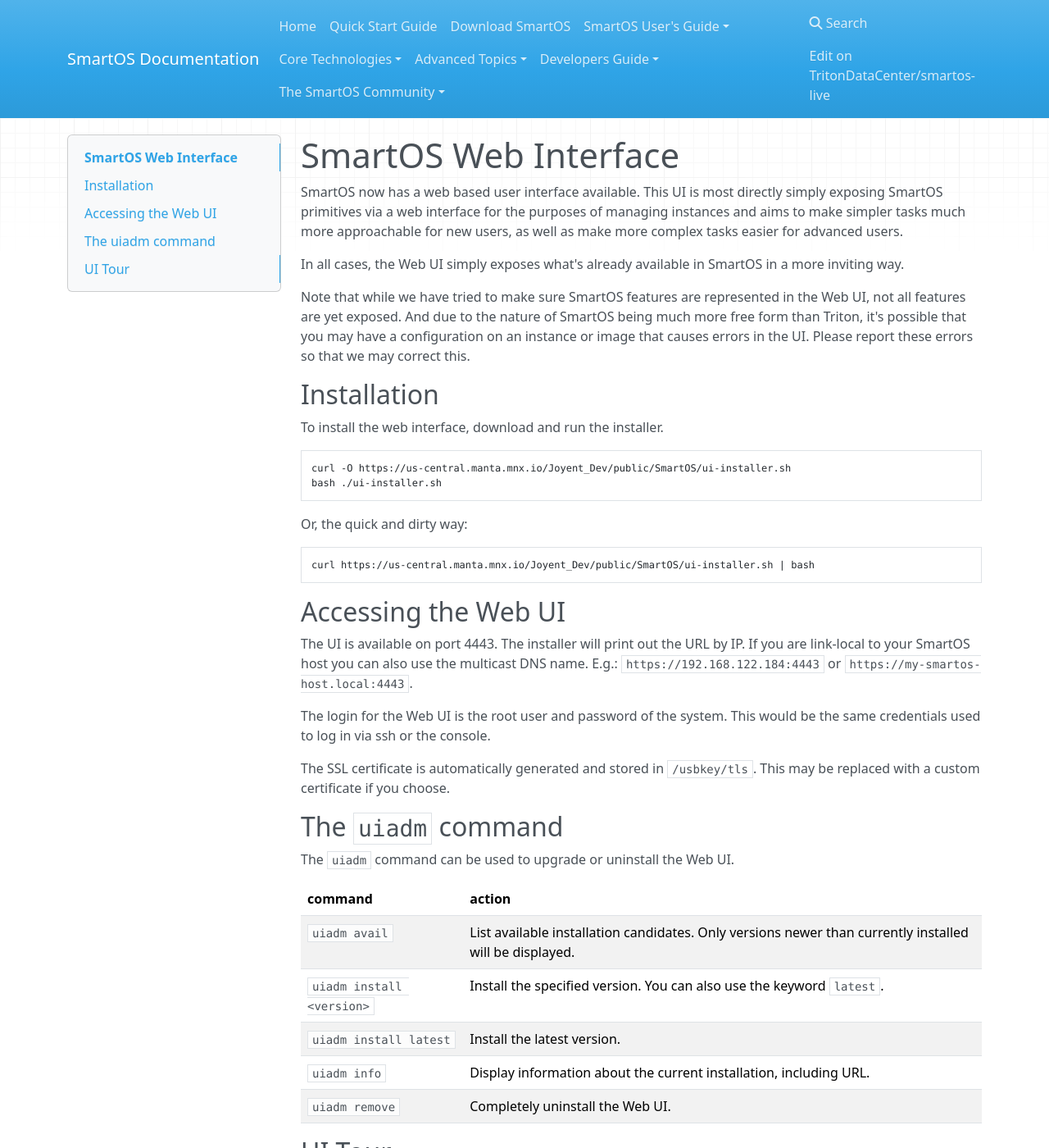
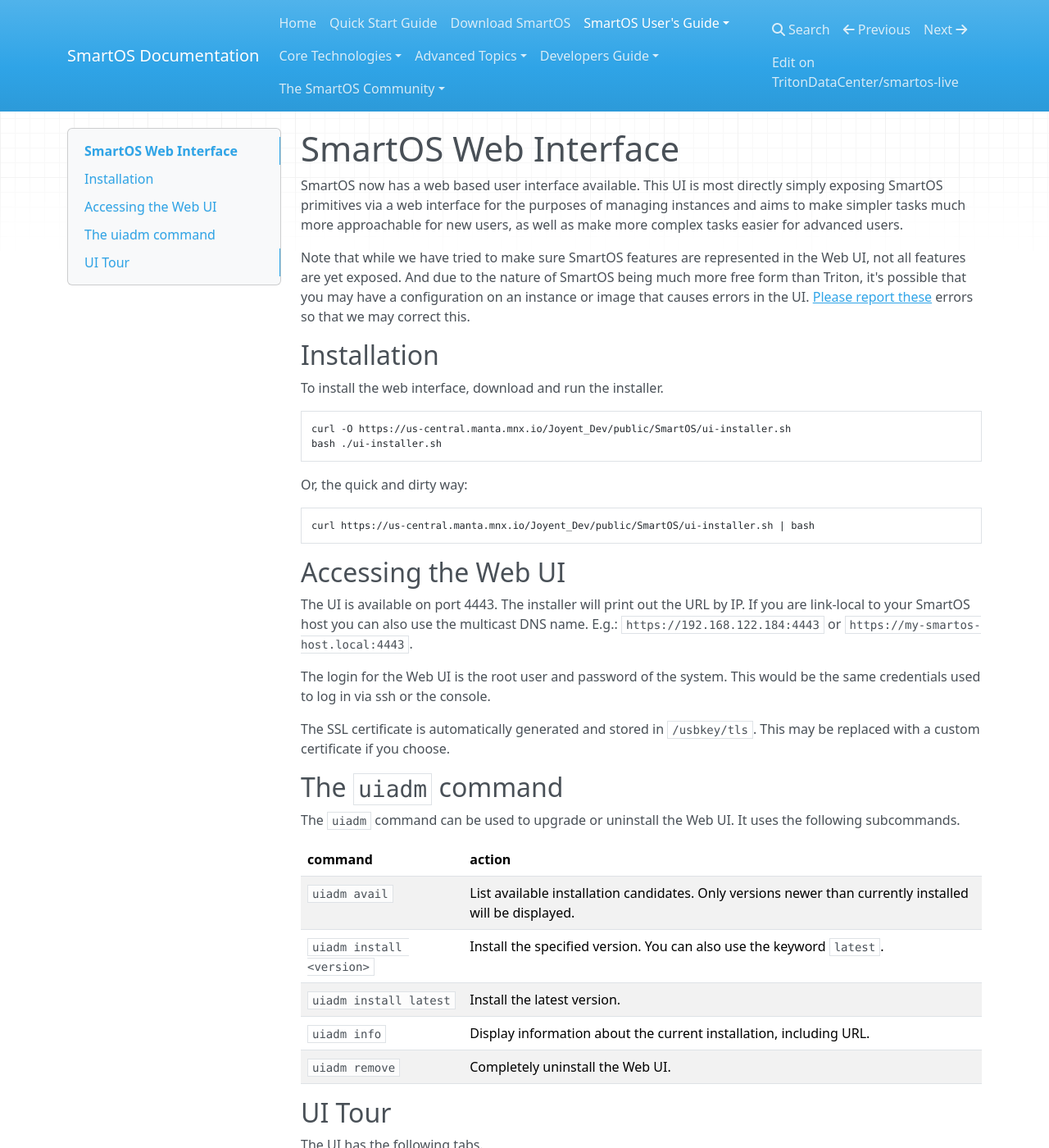
Before and after one commit to TritonDataCenter/smartos-docs, an MkDocs documentation site: the page built from docs/web-interface.md, in a window 1280 px wide and 1400 px high. Shown: the whole window at 82% size. Built offline with MkDocs 1.6.1, drawn with Linux system fonts in a browser that asks for light colours; nearby versions of some CDN libraries.

Commit message:
Tweaked a few things after having viewed it in my browser

```diff
--- a/docs/web-interface.md
+++ b/docs/web-interface.md
@@ -5,14 +5,13 @@
 managing instances and aims to make simpler tasks much more approachable for new
 users, as well as make more complex tasks easier for advanced users.
 
-In all cases, the Web UI simply exposes what's already available in SmartOS
-in a more inviting way.
-
 Note that while we have tried to make sure SmartOS features are represented in
 the Web UI, not all features are yet exposed. And due to the nature of SmartOS
 being much more free form than Triton, it's possible that you may have a
-configuration on an instance or image that causes errors in the UI. Please
-report these errors so that we may correct this.
+configuration on an instance or image that causes errors in the UI.
+[Please report these][i] errors so that we may correct this.
+
+[i]: https://github.com/TritonDataCenter/smartos-ui/issues
 
 ## Installation
 
@@ -47,7 +46,8 @@
 
 ## The `uiadm` command
 
-The `uiadm` command can be used to upgrade or uninstall the Web UI.
+The `uiadm` command can be used to upgrade or uninstall the Web UI. It uses the
+following subcommands.
 
 <!-- markdownlint-disable line-length -->
 
--- a/mkdocs.yml
+++ b/mkdocs.yml
@@ -47,6 +47,7 @@
             - "Installation Walkthrough": "install.md"
             - "Non-interactive Installation": "non-interactive-install.md"
         - "Getting Started with SmartOS": "getting-started-with-smartos.md"
+        - "Installing the SmartOS Web UI": "web-interface.md"
         - "Virtual Instances":
             - "How to create a native SmartOS Instance": "how-to-create-a-zone.md"
             - "How to create a Hardware Virtual Machine": "how-to-create-an-hvm-zone.md"
```
